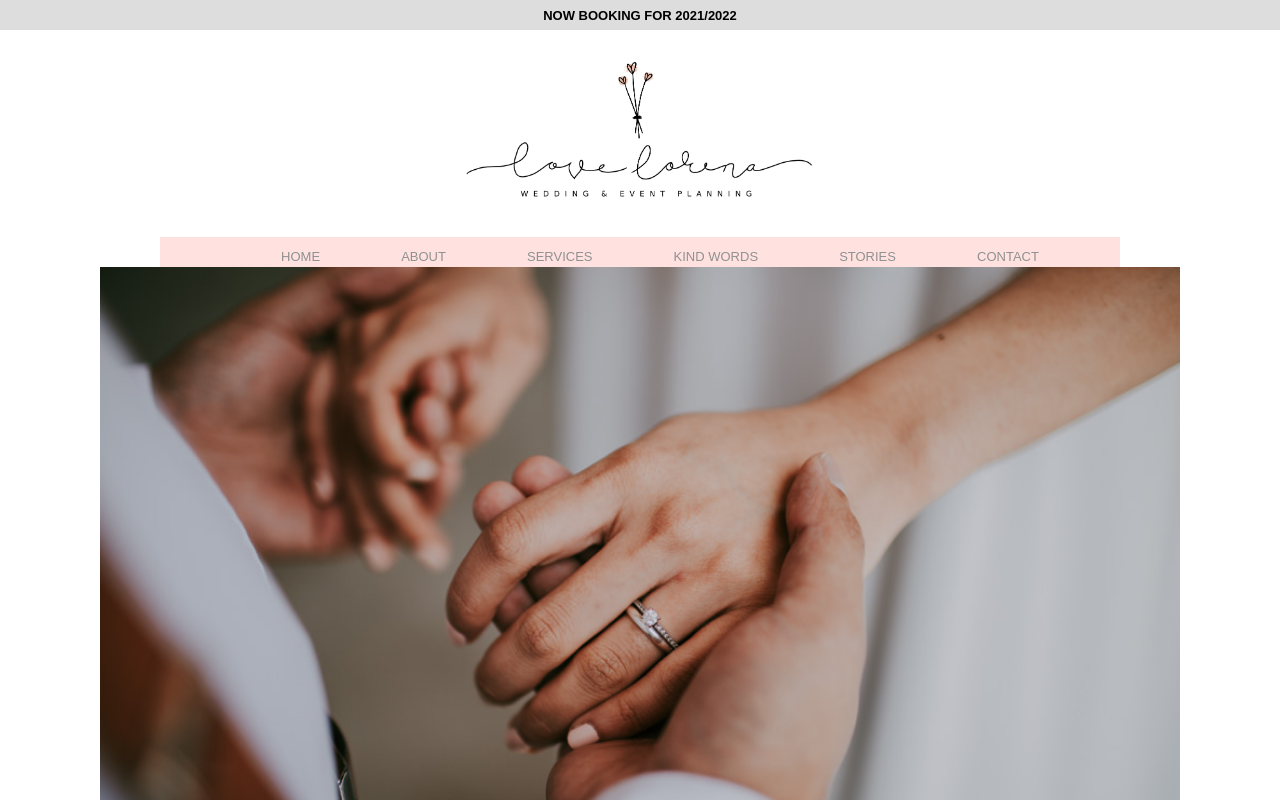
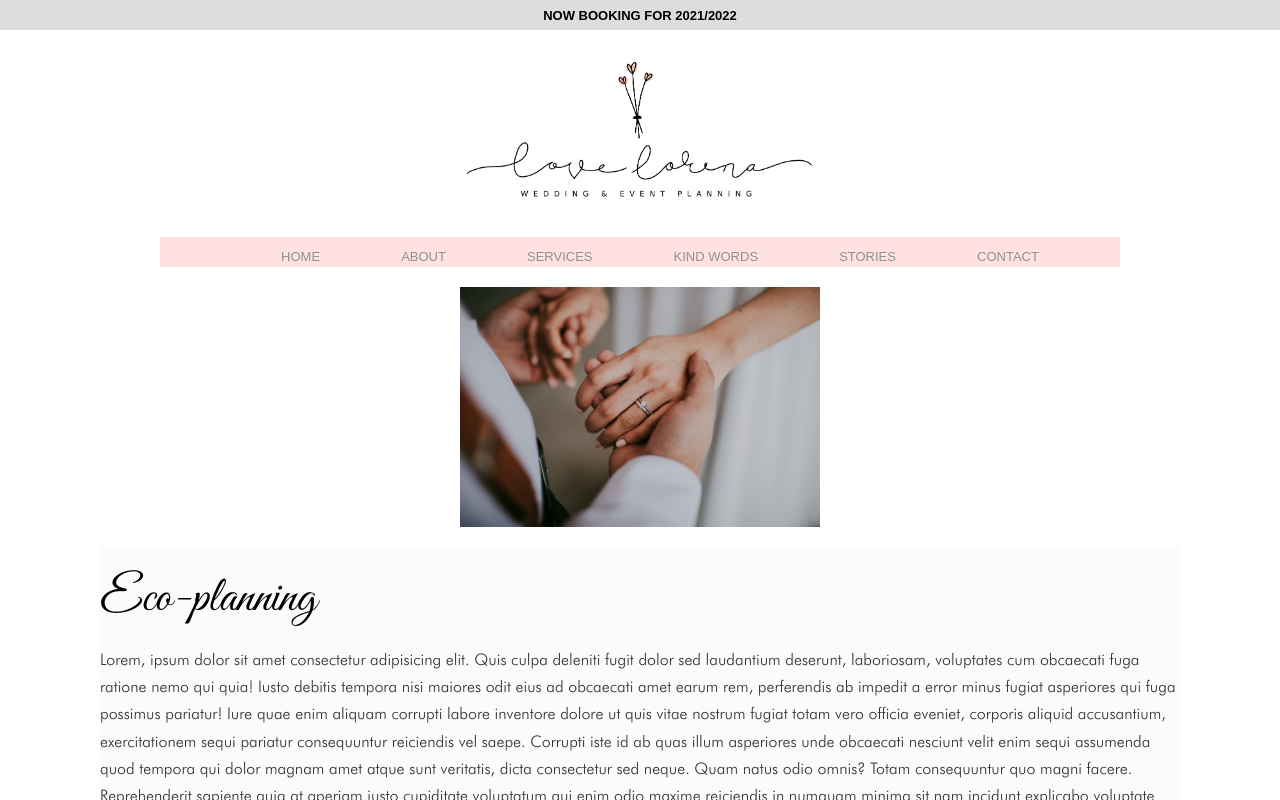
Before and after one commit to cruzma/misa-wedding-site, a React (Create React App) app: page / in a window 1280 px wide. Shown: the top 800 px of the page. Built offline with nearby package versions, Linux system fonts and the light colour scheme.

Commit message:
images now carousel

```diff
--- a/src/components/Footer/Footer.jsx
+++ b/src/components/Footer/Footer.jsx
@@ -17,7 +17,7 @@ function Footer(props){
             </section>
             <section>
                 <h3>Follow</h3>
-                <div class="social-logo-group">
+                <div className="social-logo-group">
                     <a href="#"><img src={require("../../assets/images/instagram.svg").default}/></a>
                     <a href="#"><img src={require("../../assets/images/twitter.svg").default}/></a>
                     <a href="#"><img src={require("../../assets/images/facebook.svg").default}/></a>
--- a/src/components/Home/Home.jsx
+++ b/src/components/Home/Home.jsx
@@ -8,21 +8,21 @@ function Home(props){
 return(
     <section className="wrapper wrapper-fix mainFlex fade-in">
         <ImageSlider slides={SliderData}></ImageSlider>
-        <div class="pOneBox">
+        <div className="pOneBox">
             <h1>Eco-planning</h1>
             <p>Lorem, ipsum dolor sit amet consectetur adipisicing elit. Quis culpa deleniti fugit dolor sed laudantium deserunt, laboriosam, voluptates cum obcaecati fuga ratione nemo qui quia! Iusto debitis tempora nisi maiores odit eius ad obcaecati amet earum rem, perferendis ab impedit a error minus fugiat asperiores qui fuga possimus pariatur! Iure quae enim aliquam corrupti labore inventore dolore ut quis vitae nostrum fugiat totam vero officia eveniet, corporis aliquid accusantium, exercitationem sequi pariatur consequuntur reiciendis vel saepe. Corrupti iste id ab quas illum asperiores unde obcaecati nesciunt velit enim sequi assumenda quod tempora qui dolor magnam amet atque sunt veritatis, dicta consectetur sed neque. Quam natus odio omnis? Totam consequuntur quo magni facere. Reprehenderit sapiente quia at aperiam iusto cupiditate voluptatum qui enim odio maxime reiciendis in numquam minima sit nam incidunt explicabo voluptate beatae est fuga ipsum, sint quisquam autem iste. Similique quos necessitatibus nulla unde quas quis ipsam est recusandae enim sunt molestiae at doloremque facere quam placeat vero, non dignissimos esse nesciunt iure ab numquam aperiam eaque. Quae, quia ratione asperiores minima magni itaque inventore voluptatibus vero maxime sint eligendi deleniti numquam ipsa mollitia quis, voluptatem ducimus delectus illo aut ipsam recusandae, animi at atque fugit? Veritatis, iusto.</p>
 
         </div>
 
-        <div class="compliments">
-            <div class="kindWordsSlideShow">
-                <div class="kindWordsContainer">
+        <div className="compliments">
+            <div className="kindWordsSlideShow">
+                <div className="kindWordsContainer">
                     <div>
                         <h4>Kind Words</h4>
                         <p>Lorem ipsum dolor sit amet consectetur adipisicing elit. Tenetur recusandae quisquam iure a facere sint illo adipisci odio nihil, blanditiis asperiores dolores quae minima dolorum, qui accusantium pariatur tempora. Voluptas est esse, quos unde reiciendis placeat minima ducimus quisquam asperiores harum saepe deleniti commodi perspiciatis dolorum eum tempora id inventore.</p>
                     </div>
                 </div>
-                <div class="featurePhotoContainer">
+                <div className="featurePhotoContainer">
                     <img src={require("../../assets/images/Styled-2.jpg").default} alt="bouquet of roses with engagement ring in the center"></img>
                 </div>
             </div>
--- a/src/components/Home/home-styling.css
+++ b/src/components/Home/home-styling.css
@@ -3,42 +3,6 @@
     flex-direction: column;
     justify-content: center;
     align-items: center;
-}
-
-.photoSlideShow{
-    margin-top: 20px;
-    height: 30vh;
-    width:100%;
-    position: relative;
-    display: flex;
-    justify-content: center;
-}
-
-
-.homePageSlide{
-    height: 100%;
-    width: 100%;
-    display: flex;
-    flex-direction: column;
-    align-items: center;
-    justify-content: center;
-    position: absolute;
-}
-
-.text{
-    color: #f2f2f2;
-    font-size: 15px;
-    position: absolute;
-    width: 100%;
-    display: flex;
-    text-align: center;
-    justify-content: center;
-}
-
-.homePageSlide img{
-    object-fit: cover;
-    width:100%;
-    height:100%;
 }
 
 .pOneBox{
--- a/src/components/Slider/ImageSlider.jsx
+++ b/src/components/Slider/ImageSlider.jsx
@@ -7,16 +7,35 @@ const ImageSlider = ({ slides }) => {
     const [current, setCurrent] = useState(0);
     const length = slides.length;
 
+    const nextSlide = () => {
+        setCurrent(current === length - 1 ? 0 : current + 1)
+    }
 
+
+    const prevSlide = () => {
+        setCurrent(current === 0 ? length - 1 : current - 1)
+    }
+
+    if(!Array.isArray(slides) || slides.length <= 0){
+        return null;
+    }
 
     return(
         <div className="slider">
-            <a className="prev">&#10094;</a>
-            <a className="next">&#10094;</a>
-           {SliderData.map((slide, index) => {
-               return <img src={slide.image} alt={slide.description}/>
-           })}
 
+            {SliderData.map((slide, index) => {
+                return(
+                    <div className={index === current ? 'slide active' : 'slide'} key={index}>
+                        {index === current && (
+                            <img src={slide.image} alt={slide.description} key={slide.id} className="image"/>
+                        )}
+
+                    </div>
+                )
+
+            })}
+            <div className="prev" onClick={prevSlide}>&#10094;</div>
+            <div className="next" onClick={nextSlide}>&#10095;</div>
         </div>
 
 
--- a/src/components/Slider/SliderData.jsx
+++ b/src/components/Slider/SliderData.jsx
@@ -5,14 +5,17 @@ import Photo3 from '../../assets/images/MelinaBen.jpg'
 export const SliderData = [
     {
         image: Photo1,
-        description: 'bride and groom holding hands gingerly'
+        description: 'bride and groom holding hands gingerly',
+        id: 1
     },
     {
         image: Photo2,
-        description: 'bride and brides maids cheers to good times'
+        description: 'bride and brides maids cheers to good times',
+        id: 2
     },
     {
         image: Photo3,
-        description: 'bride and groom holding each other by the sea shore as the waves crash against there feet'
+        description: 'bride and groom holding each other by the sea shore as the waves crash against there feet',
+        id: 3
     }
 ]
--- a/src/components/Slider/slider-style.css
+++ b/src/components/Slider/slider-style.css
@@ -33,3 +33,38 @@
   .prev:hover, .next:hover {
     background-color: rgba(0,0,0,0.8);
   }
+
+
+.slider{
+    margin-top: 20px;
+    height: 30vh;
+    width:100%;
+    position: relative;
+    display: flex;
+    justify-content: center;
+}
+
+
+.image{
+    display: flex;
+    flex-direction: column;
+    align-items: center;
+    justify-content: center;
+    /* position: absolute; */
+}
+
+.text{
+    color: #f2f2f2;
+    font-size: 15px;
+    position: absolute;
+    width: 100%;
+    display: flex;
+    text-align: center;
+    justify-content: center;
+}
+
+.homePageSlide img{
+    object-fit: cover;
+    width:100%;
+    height:100%;
+}
```
